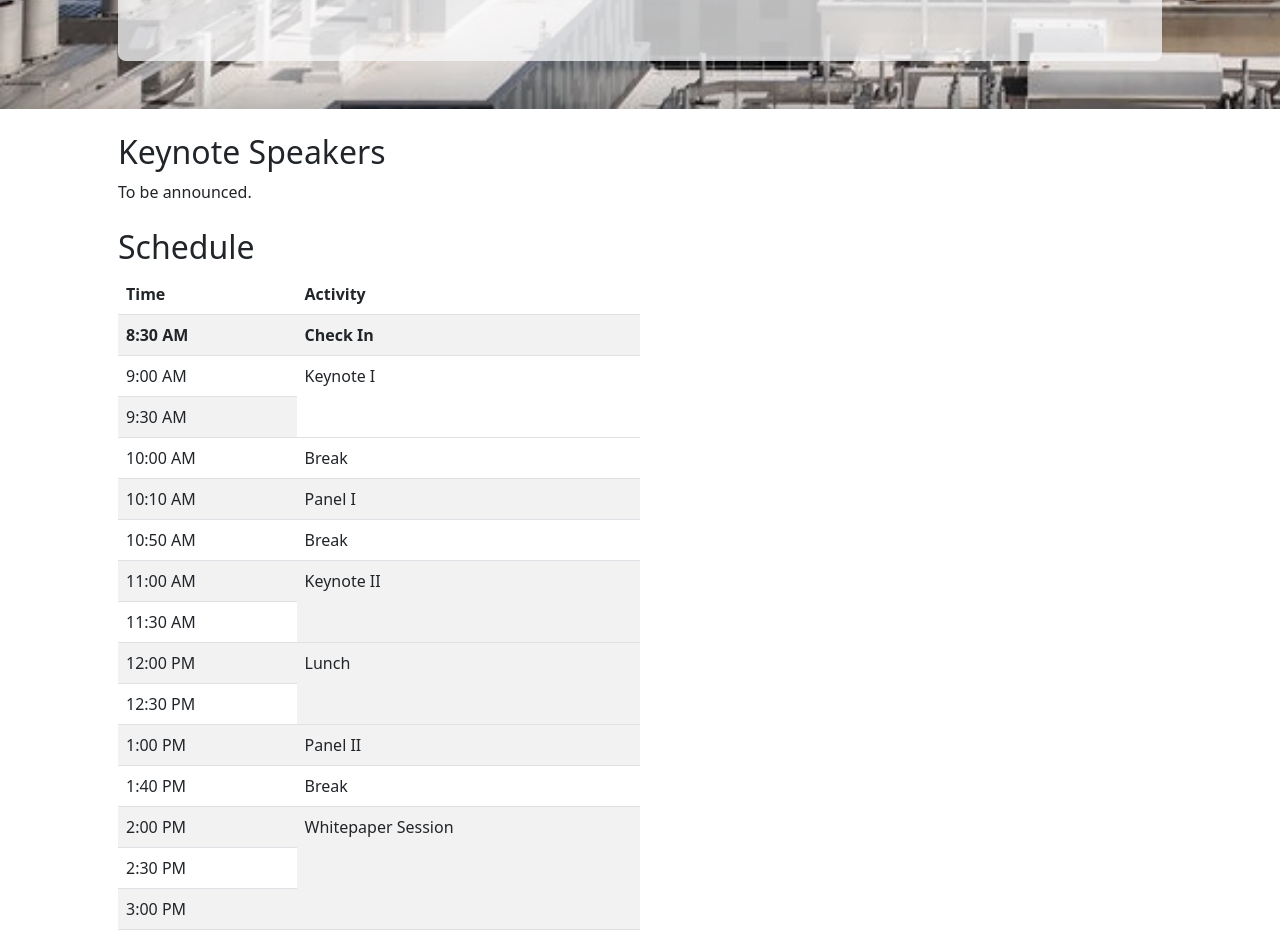
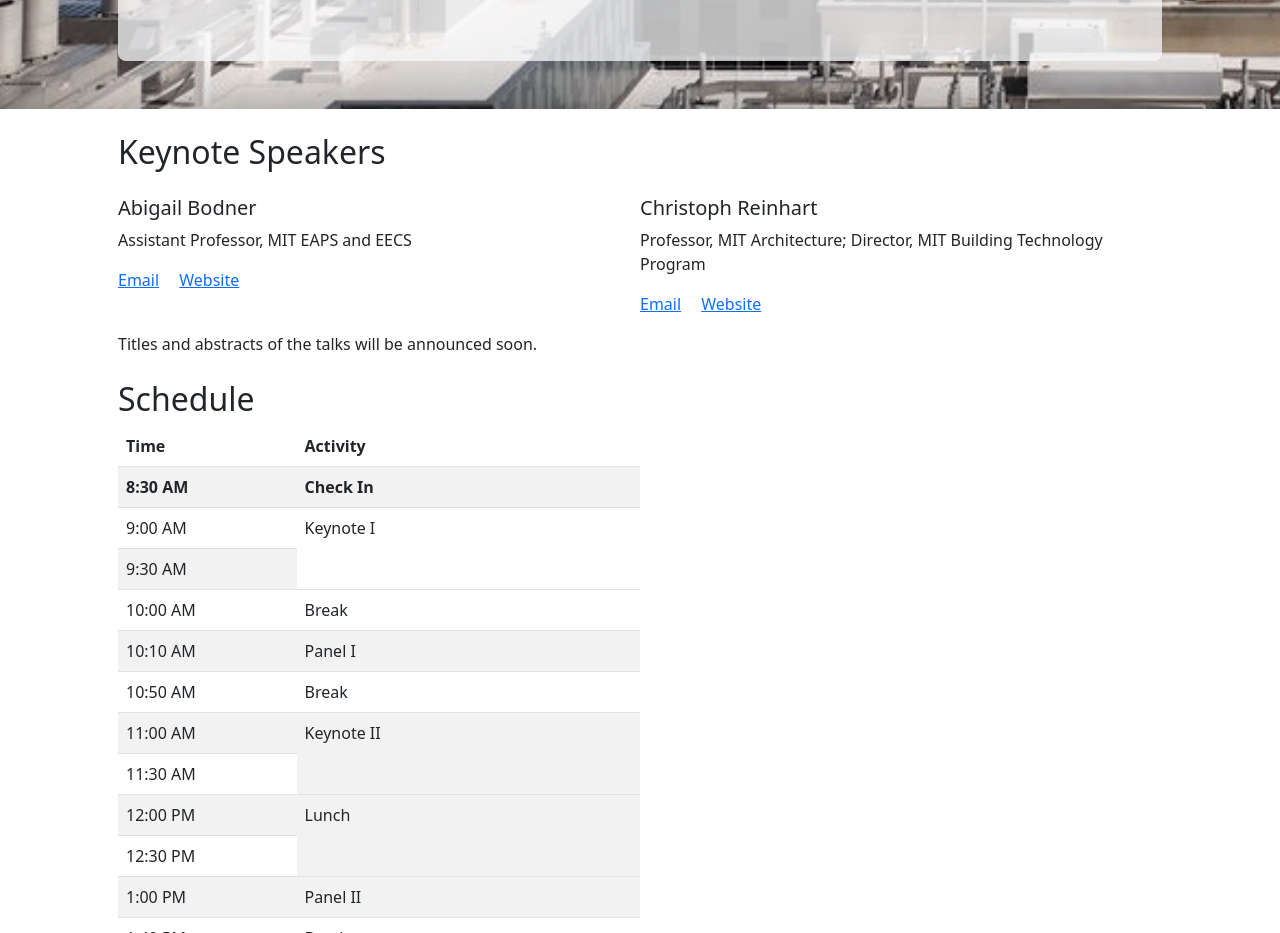
Before and after one commit to MIT-RCW/2024-workshop, a plain HTML site: page index.html in a window 1280 px wide. Shown: the part 920-1853 px from the top of the page. Drawn offline with nearby package versions, Linux system fonts and the light colour scheme.

Commit message:
add speakers

```diff
--- a/index.html
+++ b/index.html
@@ -49,7 +49,26 @@
         <section class="pt-4">
             <div class="container px-lg-5">
             <h2> Keynote Speakers </h2>
-            To be announced.
+                <div class="card-group">
+                    <div class="card border-0" style="width: 18rem;">
+                        <div class="card-body px-0 mx-0">
+                            <h5 class="card-title">Abigail Bodner</h5>
+                            <p class="card-text">Assistant Professor, MIT EAPS and EECS</p>
+                            <a href="mailto: abodner@mit.edu" class="card-link">Email</a>
+                            <a href="https://abodner.github.io/" class="card-link">Website</a>
+                        </div>
+                    </div>
+                    <div class="card border-0" style="width: 18rem;">
+                        <div class="card-body px-0 mx-0">
+                            <h5 class="card-title">Christoph Reinhart</h5>
+                            <p class="card-text">Professor, MIT Architecture; Director, MIT Building Technology Program</p>
+                            <a href="mailto: tito_@mit.edu" class="card-link">Email</a>
+                            <a href="https://architecture.mit.edu/people/christoph-reinhart" class="card-link">Website</a>
+                        </div>
+                    </div>
+                </div>
+
+                Titles and abstracts of the talks will be announced soon.
             </div>
         </section>
 
```
